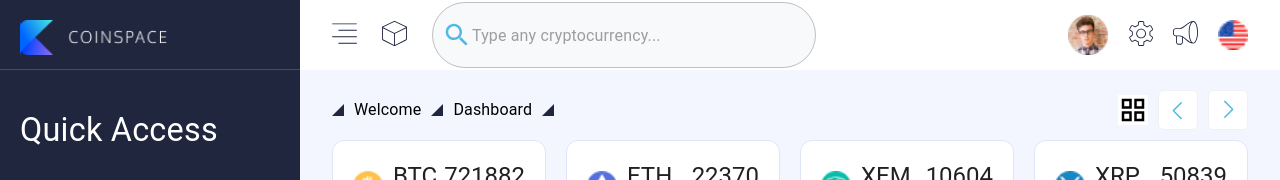
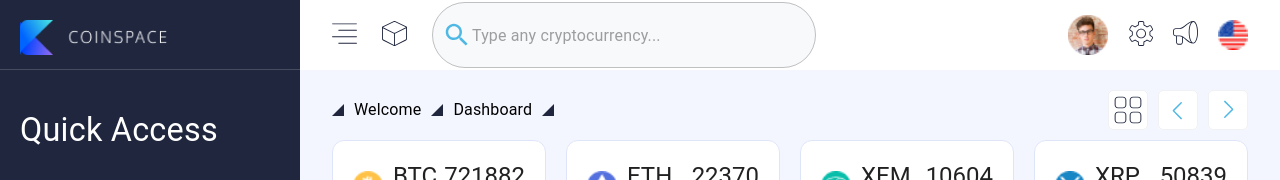
Before and after one commit to neharadialcode/material-ui-dashboard, a Next.js app: page / in a window 1280 px wide. Shown: the top 180 px of the page. Built offline with nearby package versions, Linux system fonts and the light colour scheme.

Commit message:
slider icon

```diff
--- a/components/CardSlider.jsx
+++ b/components/CardSlider.jsx
@@ -2,7 +2,7 @@ import Slider from "react-slick";
 import React, { useRef } from "react";
 import { Box, Button, Card, Typography } from "@mui/material";
 import { sliderData } from "./Helper";
-import { RightArrow, LeftArrow, Triangle } from "./Icons";
+import { RightArrow, LeftArrow, Triangle, WindowIcon } from "./Icons";
 import GridViewOutlinedIcon from "@mui/icons-material/GridViewOutlined";
 
 const CardSlider = () => {
@@ -55,13 +55,8 @@ const CardSlider = () => {
             <Triangle />
           </Box>
           <Box sx={{ display: "flex", alignItems: "center" }}>
-            <GridViewOutlinedIcon
-              sx={{
-                backgroundColor: "color.white",
-                width: "30px",
-                height: "30px",
-              }}
-            />
+            <WindowIcon />
+
             <Button
               sx={{ padding: "0 10px", minWidth: "auto" }}
               onClick={goToPrevSlide}
--- a/components/Icons.jsx
+++ b/components/Icons.jsx
@@ -214,8 +214,8 @@ export const NotificationIcon = () => (
 );
 export const WindowIcon = () => (
   <svg
-    width="30"
-    height="30"
+    width="40"
+    height="40"
     viewBox="0 0 30 30"
     fill="none"
     xmlns="http://www.w3.org/2000/svg"
```
